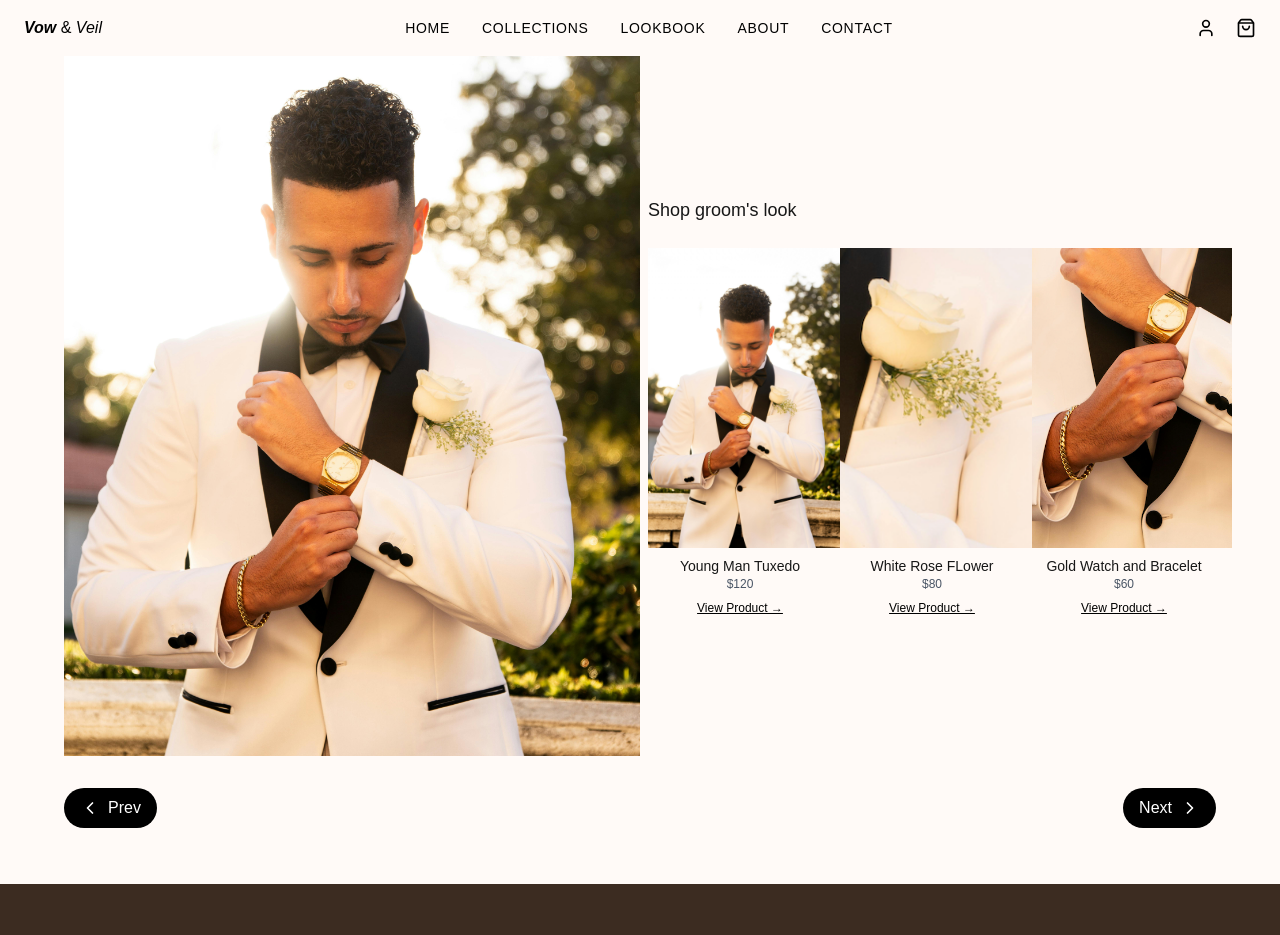
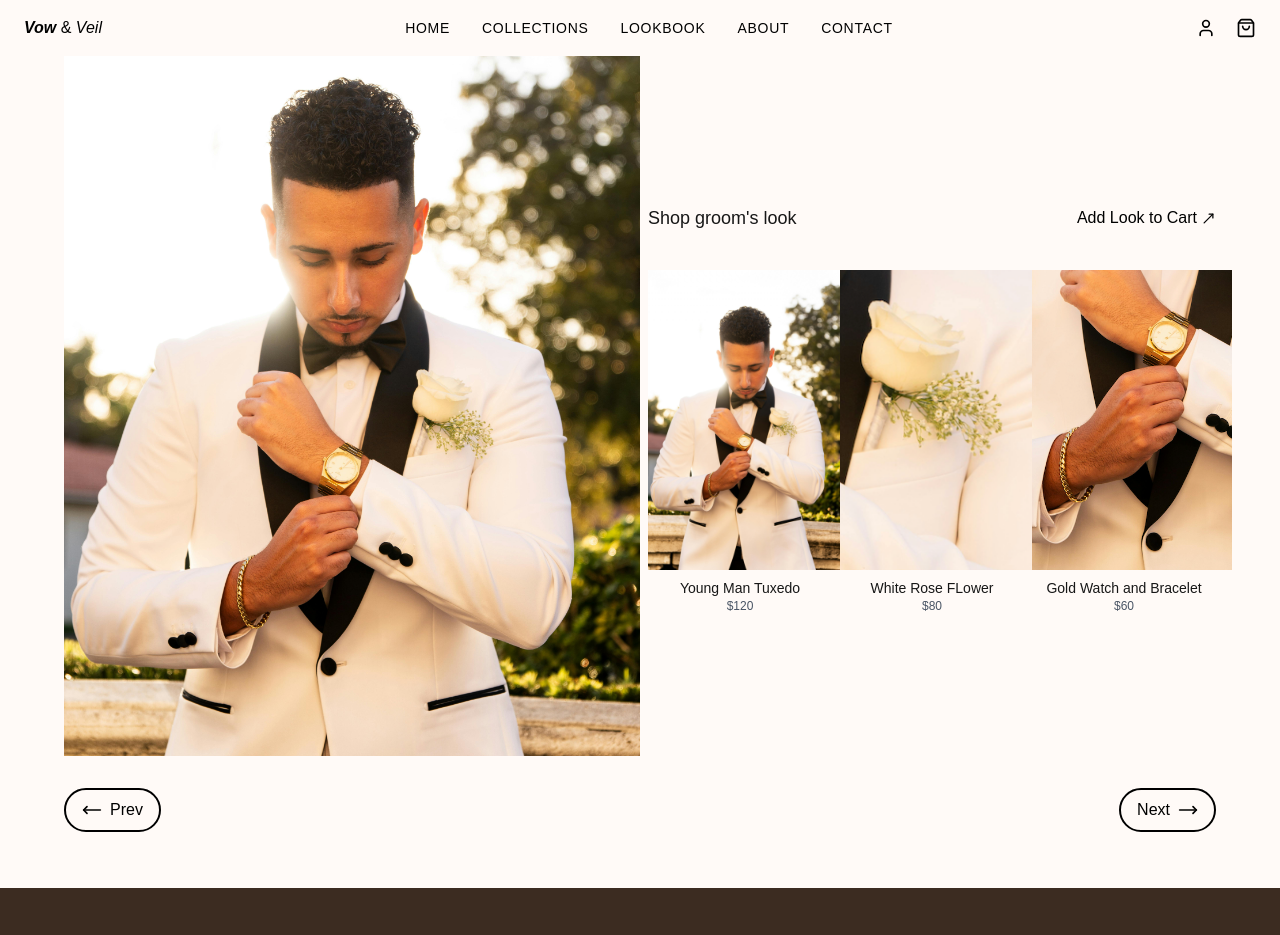
Before and after one commit to sayordebbarma/Vow-and-Veil, a Next.js app: page /lookbook in a window 1280 px wide. Shown: the top 935 px of the page. Built offline with nearby package versions, Linux system fonts and the light colour scheme.

Commit message:
fix: making some minor changes in lookbook page

```diff
--- a/app/lookbook/page.js
+++ b/app/lookbook/page.js
@@ -1,10 +1,11 @@
 "use client"
 
-import { useState } from 'react'
+import { useState, useRef } from 'react'
 import Image from 'next/image'
-import { ChevronLeft, ChevronRight } from 'lucide-react'
+import { MoveLeft, MoveRight, MoveUpRight } from 'lucide-react'
 import { useGSAP } from '@gsap/react'
 import gsap from 'gsap'
+import { useCart } from '../../context/CartContext';
 
 const looks = [
     {
@@ -32,6 +33,22 @@ const looks = [
 export default function LookbookPage() {
     const [index, setIndex] = useState(0)
     const current = looks[index]
+    const { addToCart } = useCart();
+    const [added, setAdded] = useState(false);
+    const addLookBtnRef = useRef(null);
+
+    const handleAddLookToCart = () => {
+        current.products.forEach(product => addToCart(product));
+        setAdded(true);
+        setTimeout(() => setAdded(false), 1500);
+    };
+
+    // Animate button on mount and on hover
+    useGSAP(() => {
+        if (addLookBtnRef.current) {
+            gsap.fromTo(addLookBtnRef.current, { y: 20, opacity: 0 }, { y: 0, opacity: 1, duration: 0.6, ease: 'power2.out' });
+        }
+    }, [index]);
 
     useGSAP(() => {
         gsap.fromTo(
@@ -61,9 +78,21 @@ export default function LookbookPage() {
 
                 {/* Product Details */}
                 <div className="w-full md:w-1/2">
-                    <h3 className="text-lg font-medium mb-6">{current.gender}</h3>
-
-                    <div className="grid grid-cols-1 md:grid-cols-3 gap-2">
+                    <div className="flex flex-col items-center mb-6">
+                        <div className="flex flex-row items-center justify-between gap-4 w-full mb-2">
+                            <h3 className="text-lg font-medium text-center m-0">{current.gender}</h3>
+                            <button
+                                ref={addLookBtnRef}
+                                onClick={handleAddLookToCart}
+                                className="group text-black px-0 py-2 flex items-center gap-1 transition-all duration-200 border-none bg-transparent outline-none hover:underline hover:decoration-1 hover:underline-offset-4 cursor-pointer"
+                            >
+                                Add Look to Cart
+                                <MoveUpRight size={15} className="inline transition-transform duration-200 group-hover:translate-x-1" />
+                            </button>
+                        </div>
+                        {added && <span className="text-green-600 text-sm mt-1">Look added to cart!</span>}
+                    </div>
+                    <div className="grid grid-cols-1 md:grid-cols-3 gap-2 cursor-pointer">
                         {current.products.map((product) => (
                             <div key={product.id} className="text-center flex flex-col items-center">
                                 <div className="relative w-[120px] h-[160px] md:w-[200px] md:h-[300px] mx-auto">
@@ -76,9 +105,9 @@ export default function LookbookPage() {
                                 </div>
                                 <p className="text-sm mt-2 font-medium">{product.name}</p>
                                 <p className="text-xs text-gray-600">${product.price}</p>
-                                <button className="mt-2 text-xs text-black underline hover:text-gray-800">
+                                {/* <button className="mt-2 text-xs text-black underline hover:text-gray-800">
                                     View Product →
-                                </button>
+                                </button> */}
                             </div>
                         ))}
                     </div>
@@ -88,15 +117,15 @@ export default function LookbookPage() {
             <div className="flex items-center justify-between mt-8">
                 <button
                     onClick={prevSlide}
-                    className="bg-black text-white px-4 py-2 rounded-full hover:bg-gray-800 flex items-center gap-2"
+                    className="text-black px-4 py-2 border-2 rounded-full hover:bg-gray-400 flex items-center gap-2 cursor-pointer"
                 >
-                    <ChevronLeft size={20} /> Prev
+                    <MoveLeft size={20} /> Prev
                 </button>
                 <button
                     onClick={nextSlide}
-                    className="bg-black text-white px-4 py-2 rounded-full hover:bg-gray-800 flex items-center gap-2"
+                    className="text-black px-4 py-2 border-2 rounded-full hover:bg-gray-400 flex items-center gap-2 cursor-pointer"
                 >
-                    Next <ChevronRight size={20} />
+                    Next <MoveRight size={20} />
                 </button>
             </div>
         </section>
```
